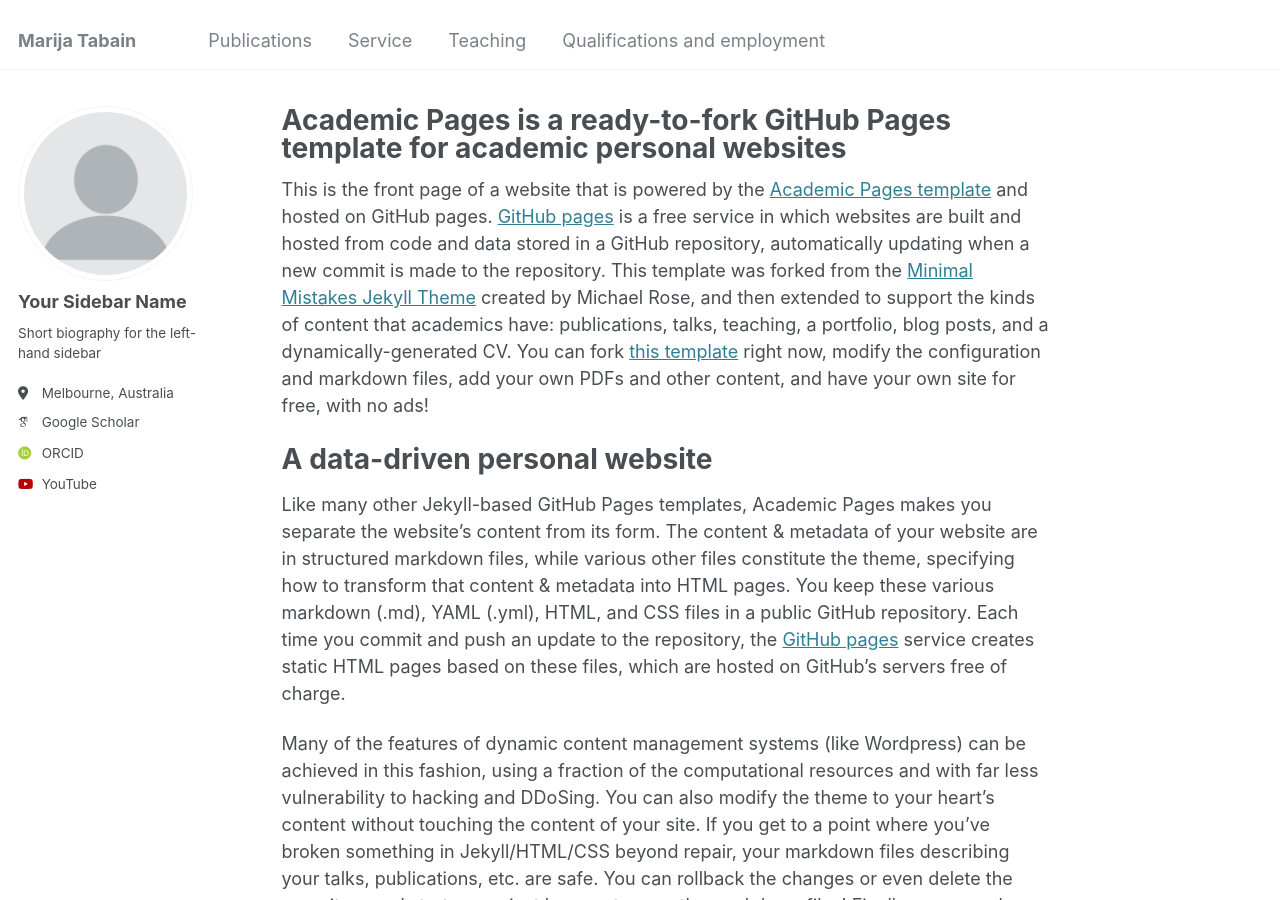
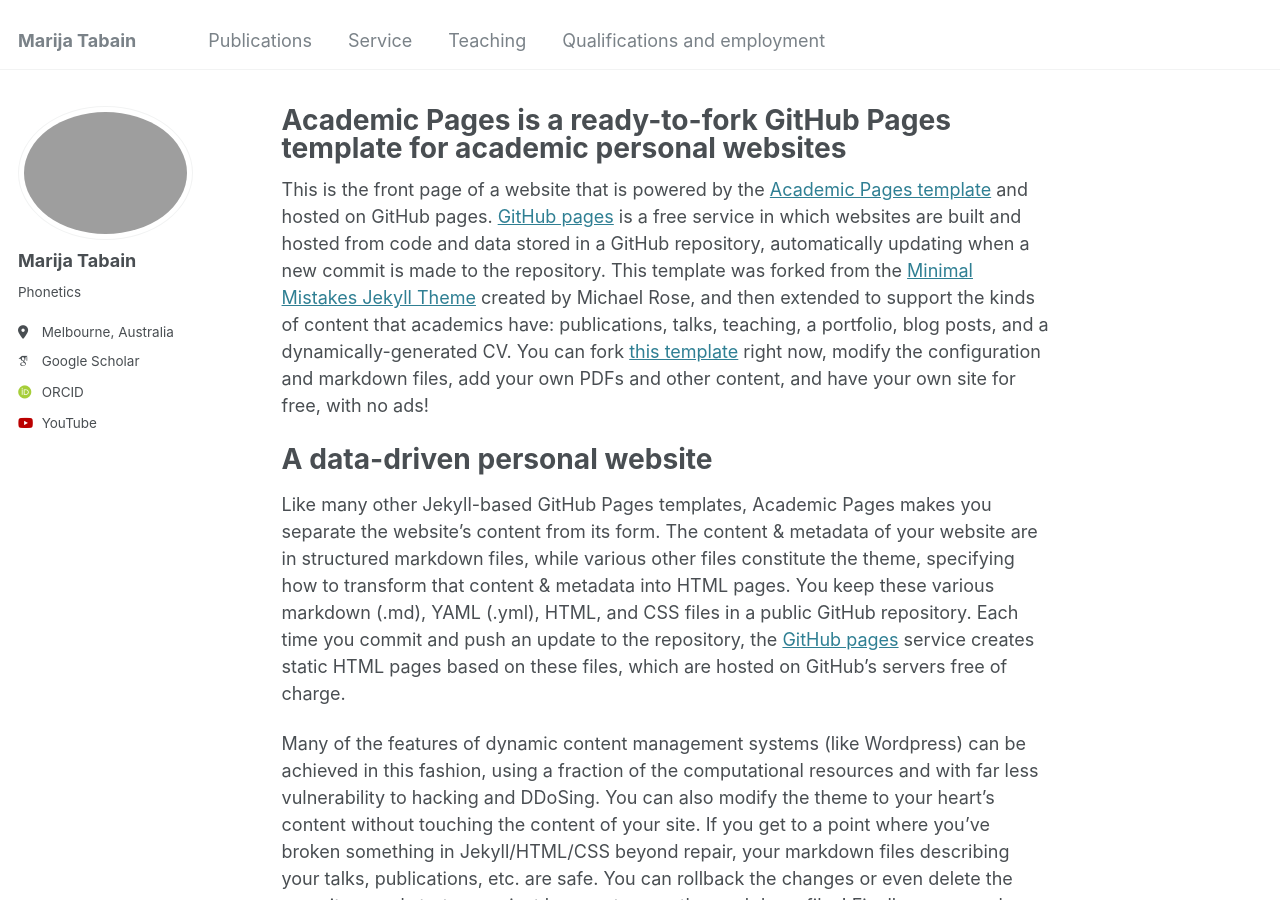
Before and after one commit to marijatabain/marijatabain.github.io, a Jekyll site: the page built from _pages/about.md, in a window 1280 px wide and 900 px high. Built offline with Jekyll 4.4.1, drawn with Linux system fonts in a browser that asks for light colours; some web fonts are replaced.

Commit message:
Update _config.yml

```diff
--- a/_config.yml
+++ b/_config.yml
@@ -21,12 +21,12 @@ repository               : "marijatabain/marijatabain.github.io"
 #               Additional customization can be done by editing /_includes/author-profile.html
 author:
   # Biographic information
-  avatar           : "profile.png"
-  name             : "Your Sidebar Name"
+  avatar           : "Marija_2005.jpg"
+  name             : "Marija Tabain"
   pronouns         : # example: "she/her"
-  bio              : "Short biography for the left-hand sidebar"
+  bio              : "Phonetics"
   location         : "Melbourne, Australia"
-  employer         : #"Red Brick University"
+  employer         : # "Red Brick University"
   uri              : # URL
   email            : #"none@example.org"
 
```
